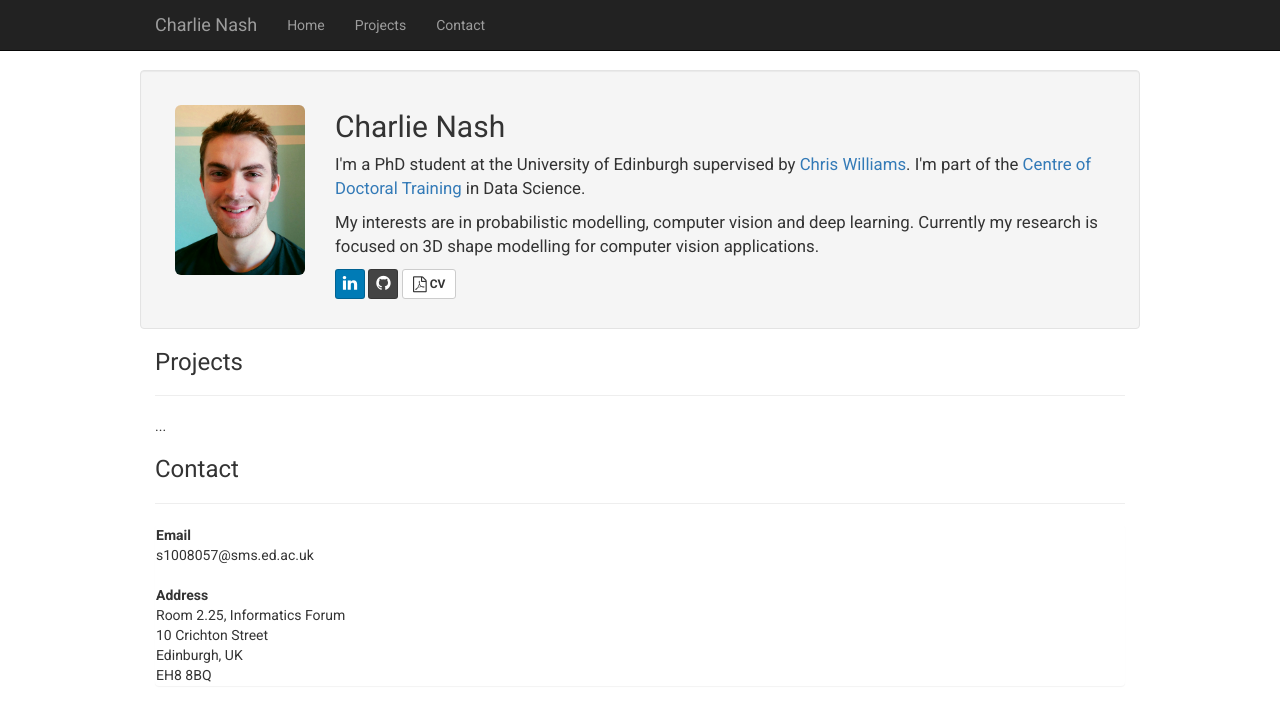
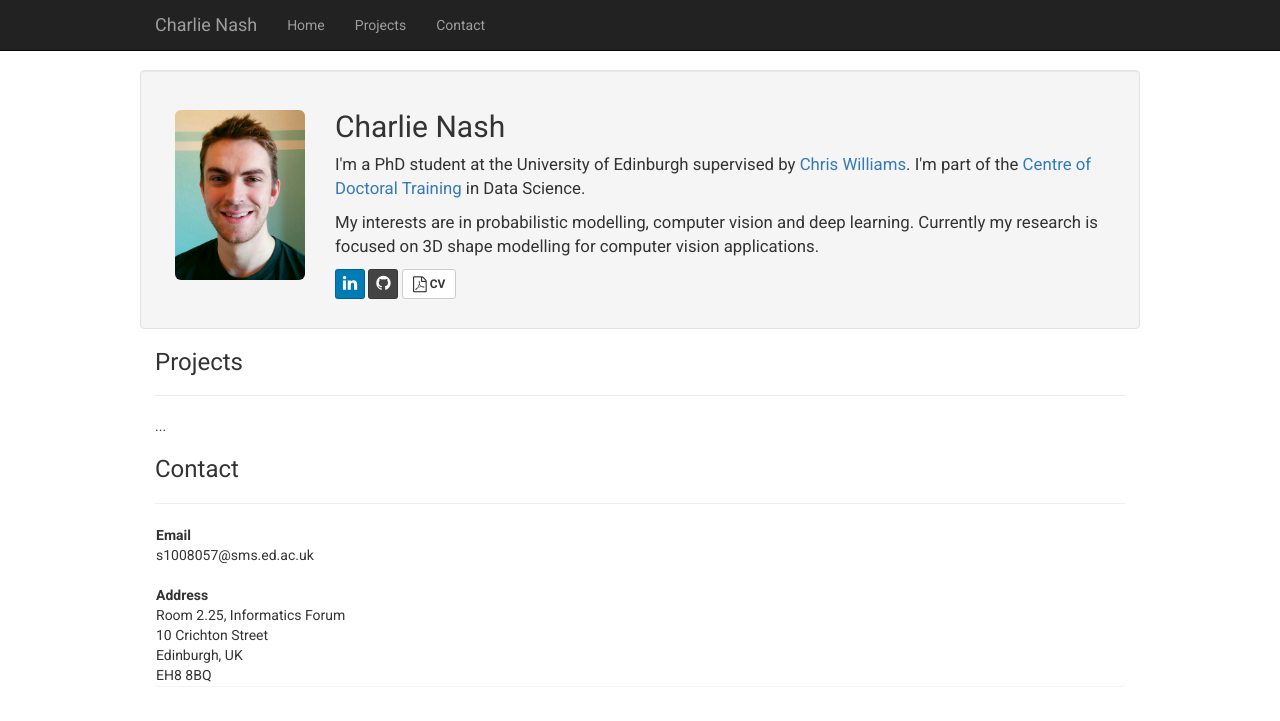
Before and after one commit to charlienash/charlienash.github.io, a Jekyll site: the page index.html, which Jekyll copies as it is, in a window 1280 px wide. Shown: the top 721 px of the page. Built offline with Jekyll 4.4.1, drawn with Linux system fonts in a browser that asks for light colours; nearby versions of some CDN libraries; library files that are not in the unit come from our copies.

Commit message:
Update index.html

```diff
--- a/index.html
+++ b/index.html
@@ -70,7 +70,7 @@
 		<div class="container-fluid">
 			<div class="row well">
 			  	<div class="col-xs-2">
-			  		<div class="col-xs-12" style="height:15px;"></div>
+			  		<div class="col-xs-12" style="height:20px;"></div>
 			      		<img class="img-rounded img-responsive" src="assets/img/Charlie_photo.jpg">
 			  	</div>
 			 	<div class="col-xs-10">
```
